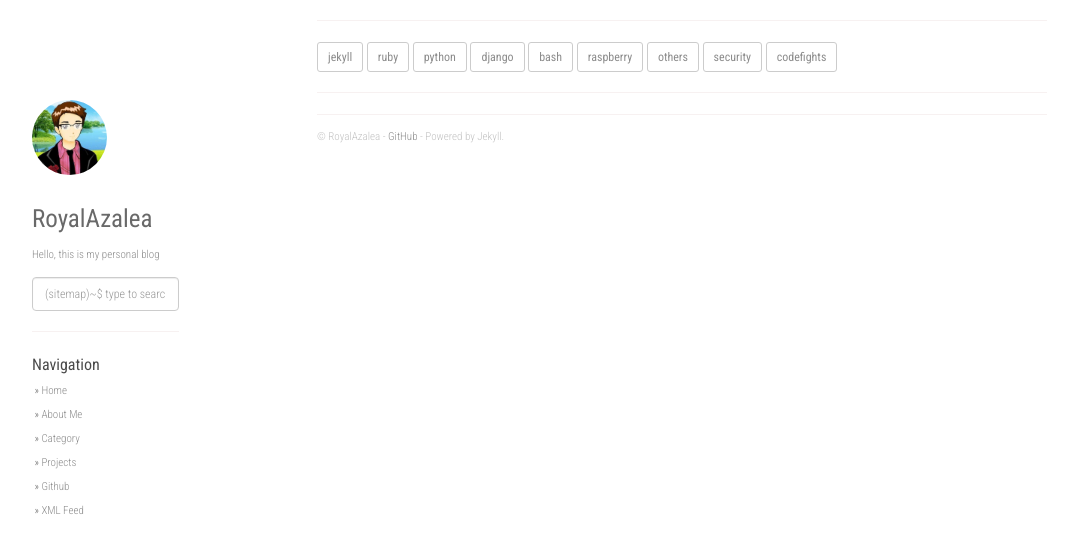
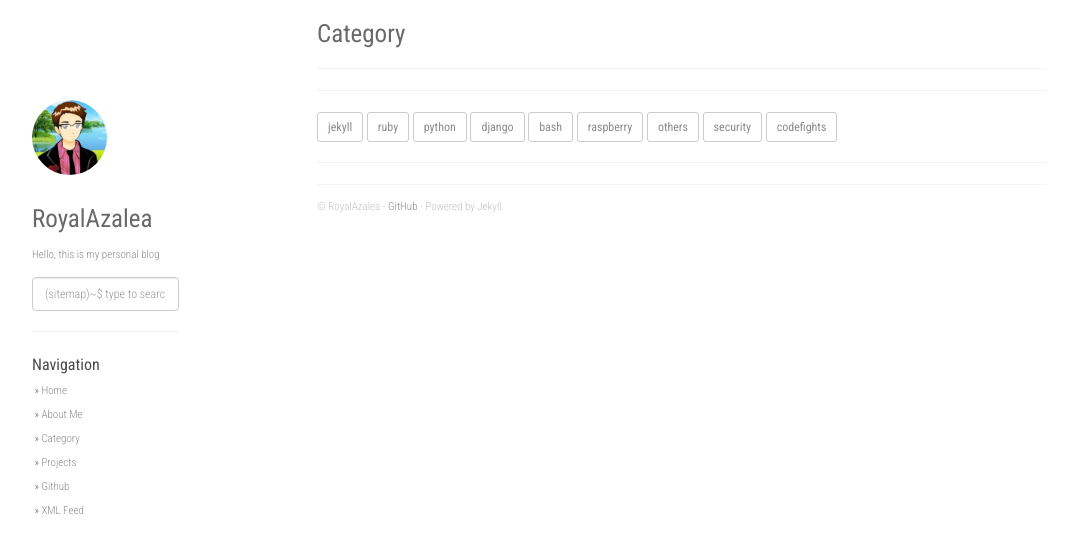
Before and after one commit to RoyalAzalea/RoyalAzalea.github.io, a Jekyll site: the page built from category.md, in a window 1280 px wide. Shown: the top 553 px of the page, without its empty margins (53-1131 px from the left). Built offline with Jekyll 4.4.1, drawn with Linux system fonts in a browser that asks for light colours; nearby versions of some CDN libraries.

Commit message:
update_test

```diff
--- a/_layouts/category.html
+++ b/_layouts/category.html
@@ -1,6 +1,13 @@
 ---
 layout: default
 ---
+
+<article class="post">
+
+  <header class="post-header">
+    <h1 class="post-title">{{ page.title }}</h1>
+    <hr />
+  </header>
 
   <div id="post-content">
       <hr />
@@ -16,3 +23,5 @@
       {% endfor %}
       <hr />
   </div>
+
+</article>
--- a/category.md
+++ b/category.md
@@ -1,5 +1,5 @@
 ---
 layout: category
 title: Category
-permalink: /about/
+permalink: /category/
 ---
```
Also changed, not shown: _layouts/post.html (line endings or trailing spaces). Lines whose indentation alone changed are shown as unchanged.
